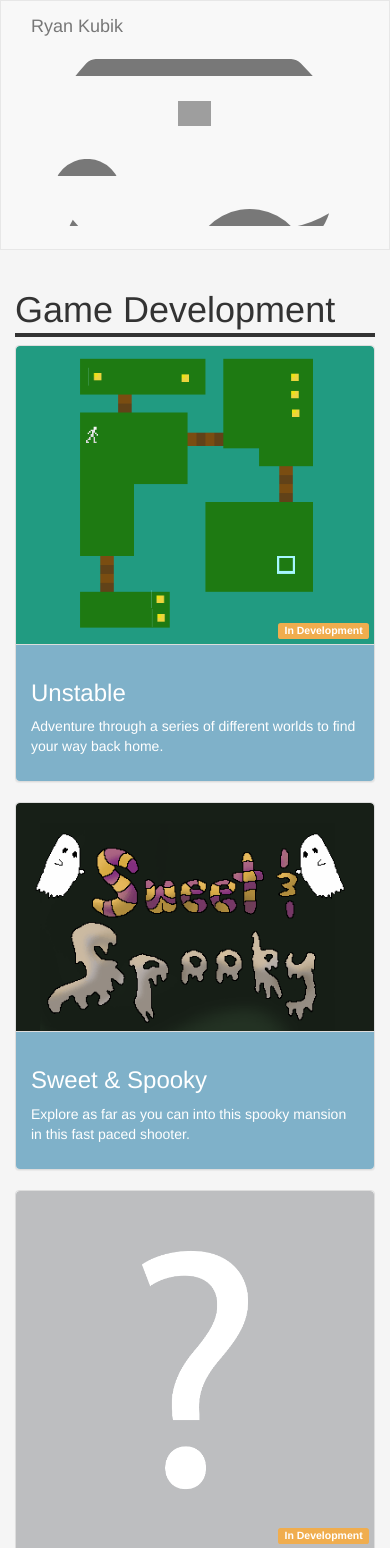
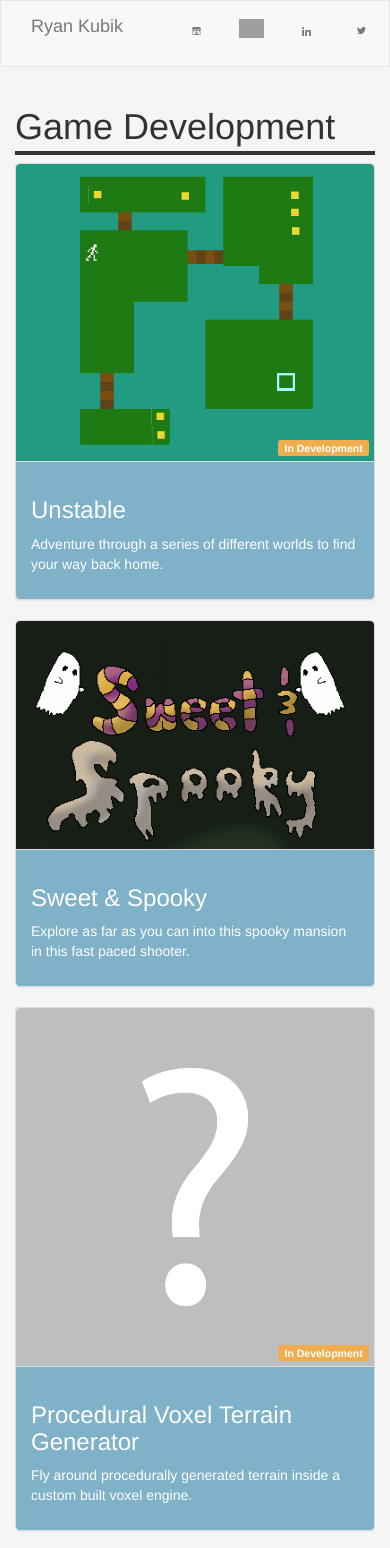
Before and after one commit to rmkubik/ryankubik.com, a PHP site: page / in a window 390 px wide. Shown: the top 1548 px of the page. Run offline with PHP 8.4, Linux system fonts and the light colour scheme; grey boxes are pictures that could not be loaded.

Commit message:
nabber doesn’t collapse any more, icons aren’t correctly clickable anymore, mouse doesn’t change on hover either

```diff
--- a/css/style.css
+++ b/css/style.css
@@ -7,6 +7,25 @@
     float: left;
     margin-right: 15px;
 }
+
+@media (max-width: 768px) {
+  .navbar-nav>li, .navbar-nav{
+    float: left !important;
+  }
+
+  .navbar-nav.navbar-right:last-child{
+    margin-right: -15px !important;
+  }
+
+  .navbar-right{
+    float: right !important;
+  }
+
+  .icon {
+    width: 25px;
+  }
+}
+
 
 @media (min-width: 768px) {
   .img-icon {
--- a/navbar.php
+++ b/navbar.php
@@ -4,7 +4,7 @@ if (!isset($home_active))
 ?>
 
 <nav class="navbar navbar-default">
-  <div class="container">
+  <div class="container-fluid">
     <div class="navbar-brand">
       <a href="/">
         Ryan Kubik
```
